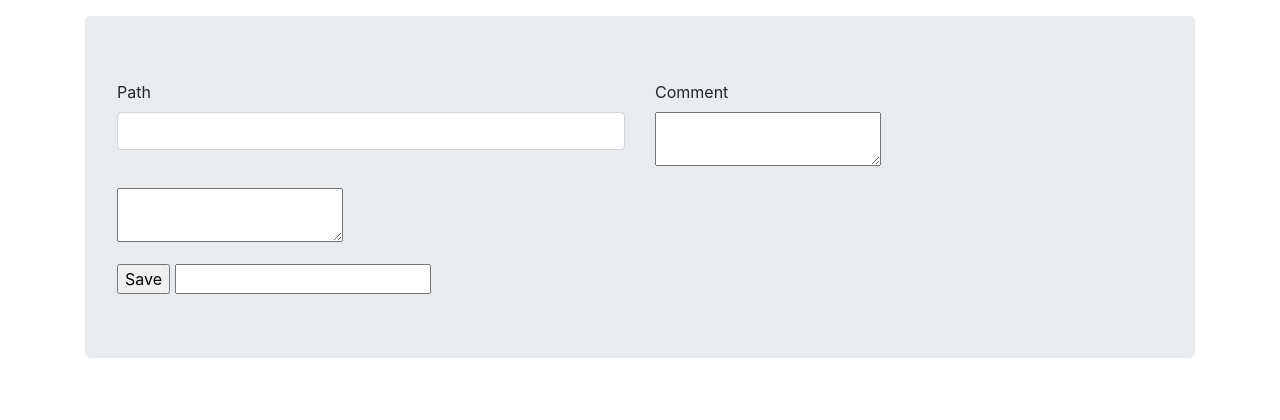
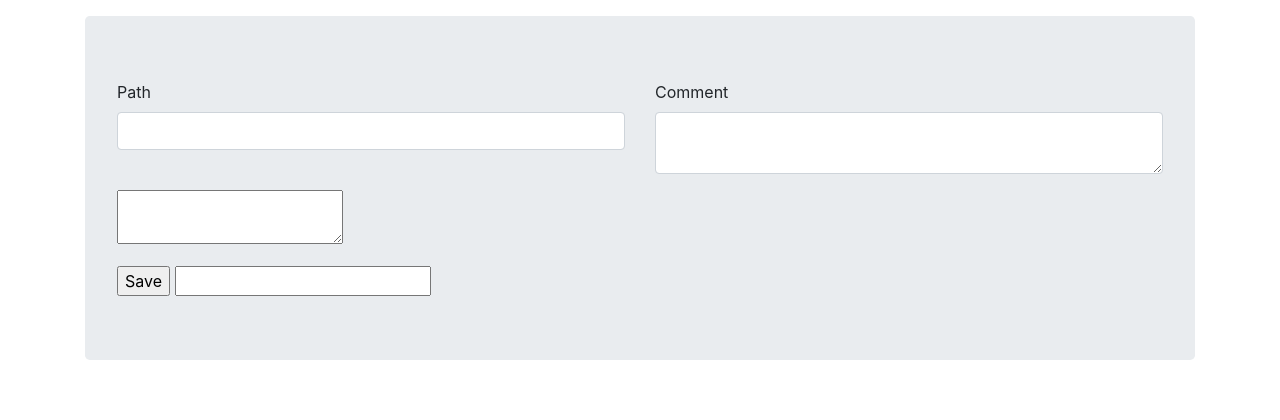
Before and after one commit to Sam-Mumm/wiki, a Python web app: template wiki/templates/article_form.tmpl.html in a window 1280 px wide. Shown: the part 56-476 px from the top of the page. Run offline with Jinja, Linux system fonts and the light colour scheme; the template is opened without the code that fills it: most values are stand-ins (such as "Sample title", 1, 10 or a date in 2020); form fields are guessed from the names that the template uses.

Commit message:
Designfehler behoben

```diff
--- a/wiki/templates/article_form.tmpl.html
+++ b/wiki/templates/article_form.tmpl.html
@@ -28,7 +28,7 @@
         <div class="col-md-6">
            {{ form.comment.label(class='control-label') }}
             <div class="form-group">
-                {{ form.comment }}
+                {{ form.comment(class='form-control') }}
             </div>
         </div>
     </div>
```
